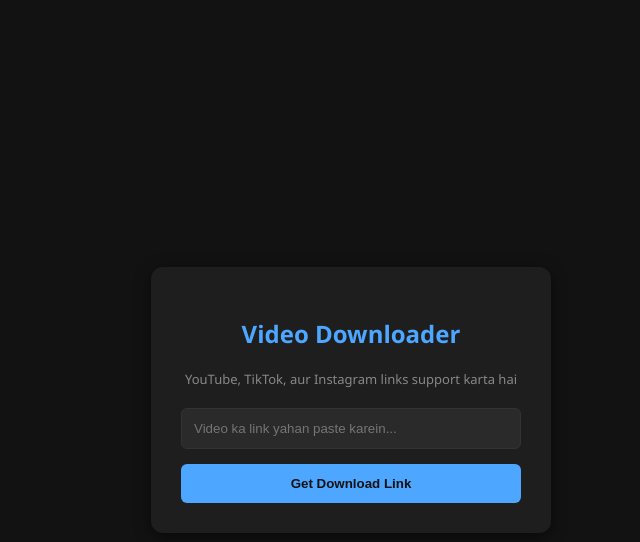
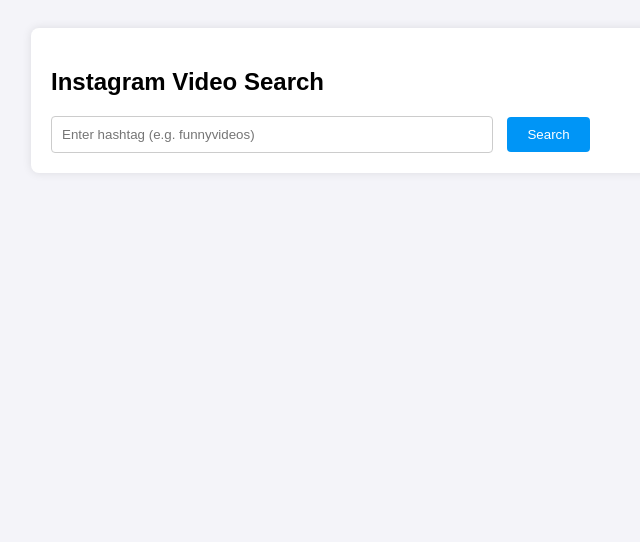
Before and after one commit to malikhamza607/All-Downloader, a plain HTML site: page index.html in a window 1280 px wide. Shown: the whole page, without its empty margins (289-929 px from the left). Drawn offline with Linux system fonts and the light colour scheme.

Commit message:
Update index.html

```diff
--- a/index.html
+++ b/index.html
@@ -3,166 +3,52 @@
 <head>
     <meta charset="UTF-8">
     <meta name="viewport" content="width=device-width, initial-scale=1.0">
-    <title>Universal Video Downloader</title>
+    <title>Insta Video Search</title>
     <style>
-        body {
-            font-family: 'Segoe UI', Tahoma, Geneva, Verdana, sans-serif;
-            background-color: #121212;
-            color: #ffffff;
-            display: flex;
-            justify-content: center;
-            align-items: center;
-            height: 100vh;
-            margin: 0;
-        }
-        .container {
-            background-color: #1e1e1e;
-            padding: 30px;
-            border-radius: 12px;
-            box-shadow: 0 4px 15px rgba(0, 0, 0, 0.5);
-            width: 100%;
-            max-width: 400px;
-            text-align: center;
-            box-sizing: border-box;
-        }
-        h2 {
-            margin-bottom: 20px;
-            color: #4da6ff;
-        }
-        input[type="text"] {
-            width: 100%;
-            padding: 12px;
-            margin-bottom: 15px;
-            border: 1px solid #333;
-            border-radius: 6px;
-            background-color: #2a2a2a;
-            color: #fff;
-            outline: none;
-            box-sizing: border-box;
-        }
-        input[type="text"]:focus {
-            border-color: #4da6ff;
-        }
-        button {
-            width: 100%;
-            padding: 12px;
-            background-color: #4da6ff;
-            color: #121212;
-            border: none;
-            border-radius: 6px;
-            font-weight: bold;
-            cursor: pointer;
-            transition: 0.3s;
-        }
-        button:hover {
-            background-color: #3388dd;
-        }
-        .result {
-            margin-top: 20px;
-            padding: 15px;
-            border-radius: 6px;
-            display: none;
-            word-wrap: break-word;
-            font-size: 14px;
-        }
-        .success {
-            background-color: #28a74522;
-            border: 1px solid #28a745;
-        }
-        .error {
-            background-color: #dc354522;
-            border: 1px solid #dc3545;
-        }
-        a.download-btn {
-            display: inline-block;
-            margin-top: 15px;
-            padding: 10px 20px;
-            background-color: #28a745;
-            color: white;
-            text-decoration: none;
-            border-radius: 4px;
-            font-size: 14px;
-            font-weight: bold;
-        }
-        .loader {
-            display: none;
-            margin-top: 15px;
-            font-size: 14px;
-            color: #aaaaaa;
-        }
+        body { font-family: Arial, sans-serif; padding: 20px; background-color: #f4f4f9; }
+        .container { max-width: 600px; margin: auto; background: white; padding: 20px; border-radius: 8px; box-shadow: 0 0 10px rgba(0,0,0,0.1); }
+        input { width: 70%; padding: 10px; margin-right: 10px; border: 1px solid #ccc; border-radius: 4px; }
+        button { padding: 10px 20px; background-color: #0095f6; color: white; border: none; border-radius: 4px; cursor: pointer; }
+        button:hover { background-color: #0077c5; }
+        .result-box { margin-top: 20px; padding: 10px; background: #eee; border-radius: 4px; font-family: monospace; white-space: pre-wrap; word-wrap: break-word;}
     </style>
 </head>
 <body>
 
     <div class="container">
-    <h2>Video Downloader</h2>
-    <p style="font-size: 13px; color: #888; margin-bottom: 20px;">YouTube, TikTok, aur Instagram links support karta hai</p>
+        <h2>Instagram Video Search</h2>
+        <input type="text" id="searchInput" placeholder="Enter hashtag (e.g. funnyvideos)">
+        <button onclick="searchVideos()">Search</button>
 
-    <input type="text" id="videoUrl" placeholder="Video ka link yahan paste karein...">
-    <button onclick="fetchVideo()">Get Download Link</button>
+        <div id="loading" style="display: none; margin-top: 10px;">Data nikal raha hai, please wait...</div>
 
-    <div class="loader" id="loader">Processing... Thora wait karein...</div>
-
-    <div class="result" id="resultBox">
-        <strong id="videoTitle"></strong><br>
-        <a href="#" id="downloadLink" class="download-btn" target="_blank" rel="noopener noreferrer">Download Video</a>
-    </div>
+        <!-- Yahan results show honge -->
+        <div id="results" class="result-box" style="display: none;"></div>
     </div>
 
     <script>
-    async function fetchVideo() {
-        const urlInput = document.getElementById('videoUrl').value;
-        const resultBox = document.getElementById('resultBox');
-        const loader = document.getElementById('loader');
-        const videoTitle = document.getElementById('videoTitle');
-        const downloadLink = document.getElementById('downloadLink');
+        async function searchVideos() {
+            const query = document.getElementById('searchInput').value;
+            if(!query) return alert("Please enter a search term!");
 
-        if (!urlInput) {
-            alert("Bhai, pehle link to paste karo!");
-            return;
-        }
-
-        // Zabardast Link Cleaner: Ab yeh `?si=` aur `?igsh=` sab ko theek se udayega
-        let cleanUrl = urlInput;
-        if (cleanUrl.includes('?')) {
-            cleanUrl = cleanUrl.split('?')[0];
-        }
-
-        // UI Reset
-        resultBox.style.display = 'none';
-        resultBox.className = 'result';
-        loader.style.display = 'block';
+            document.getElementById('loading').style.display = "block";
+            document.getElementById('results').style.display = "none";
 
             try {
-            const response = await fetch(`/api/download?url=${encodeURIComponent(cleanUrl)}`);
+                // Vercel ke backend function ko call kar rahe hain
+                const response = await fetch(`/api/search?query=${query}`);
+                const data = await response.json();
 
-            let data;
-            try {
-                // Ab yeh JSON zaroor read karega chahay error ho
-                data = await response.json();
-            } catch (e) {
-                throw new Error("Vercel Timeout: Video extract karne mein 10 second se zyada lag gaye.");
-            }
+                document.getElementById('loading').style.display = "none";
+                document.getElementById('results').style.display = "block";
 
-            loader.style.display = 'none';
+                // Filhal data ko JSON format mein show kar rahe hain
+                // Aap isko bad mein apne hisab se design (images/links) mein map kar sakte hain
+                document.getElementById('results').innerText = JSON.stringify(data, null, 2);
 
-            if (data.success) {
-                resultBox.classList.add('success');
-                videoTitle.innerText = data.title;
-                downloadLink.href = data.download_url;
-                resultBox.style.display = 'block';
-            } else {
-                resultBox.classList.add('error');
-                videoTitle.innerText = "Error: " + data.error;
-                downloadLink.style.display = 'none';
-                resultBox.style.display = 'block';
-            }
-        } catch (error) {
-            loader.style.display = 'none';
-            resultBox.classList.add('error');
-            videoTitle.innerText = error.message;
-            downloadLink.style.display = 'none';
-            resultBox.style.display = 'block';
+            } catch(error) {
+                document.getElementById('loading').style.display = "none";
+                alert("Error: " + error.message);
             }
         }
     </script>
```
Lines whose indentation alone changed are shown as unchanged.
